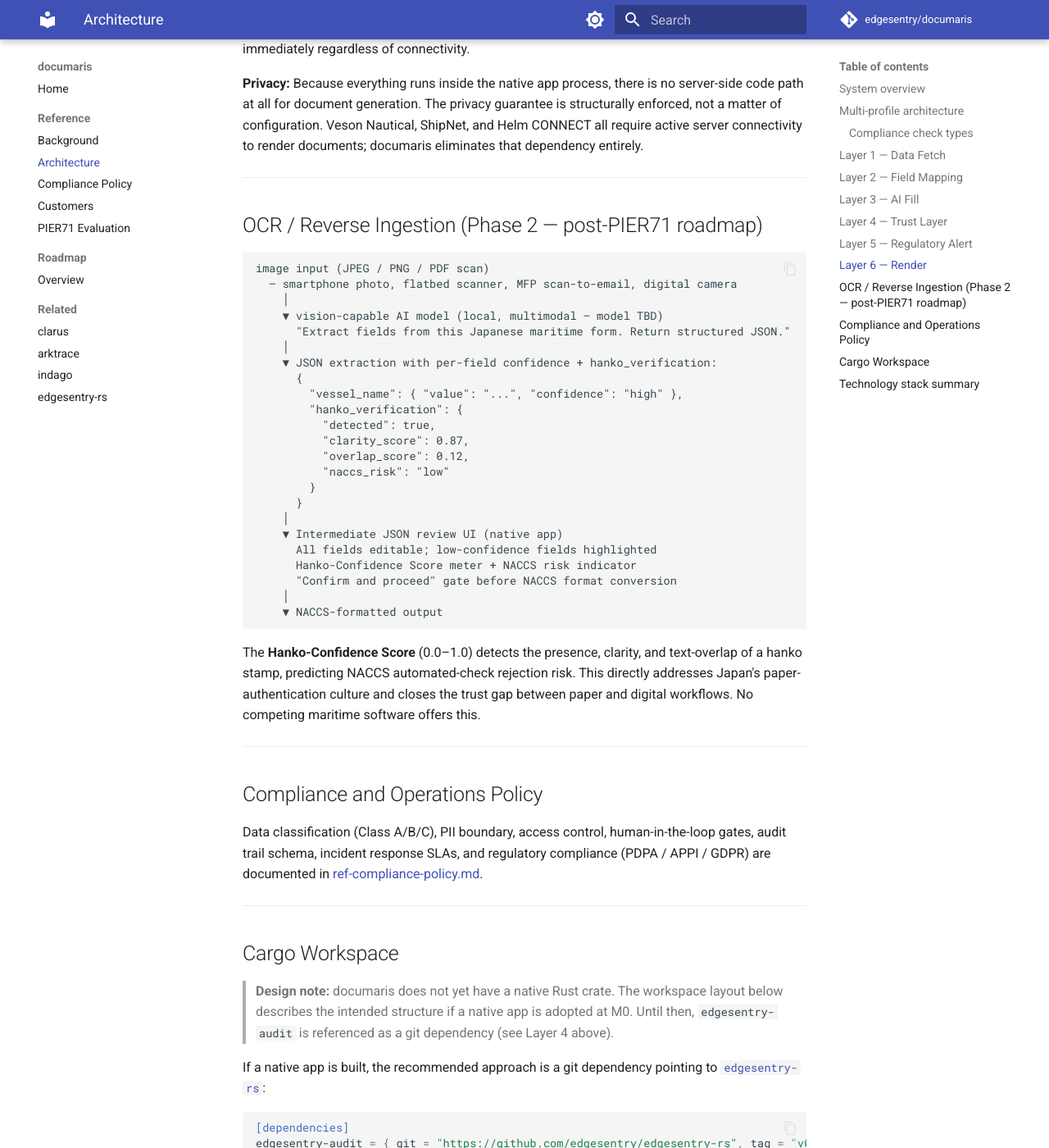
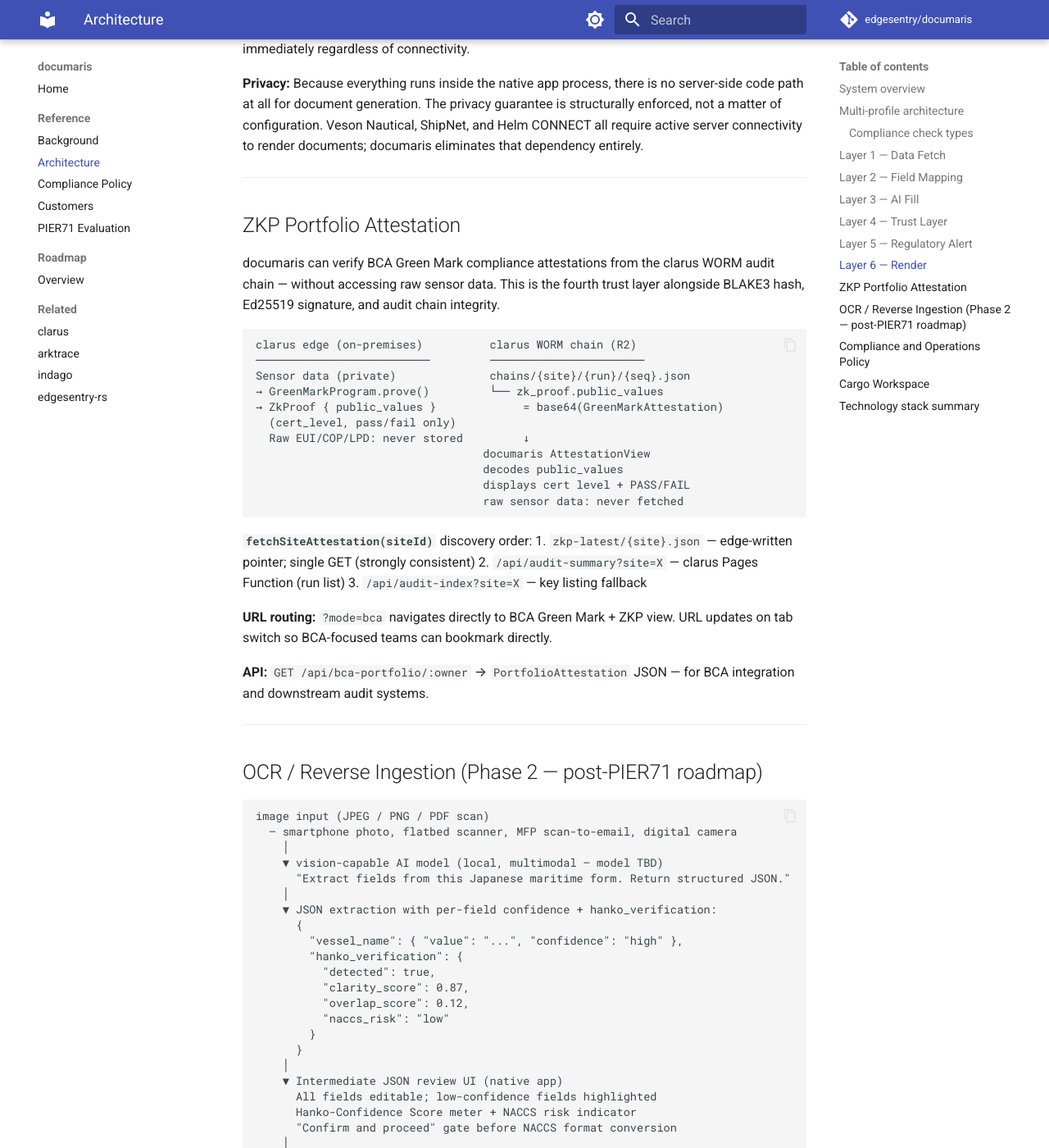
Before and after one commit to edgesentry/documaris, an MkDocs documentation site: the page built from docs/ref-architecture.md, in a window 1280 px wide and 1400 px high, scrolled down 11090 px. Shown: the whole window at 82% size. Built offline with MkDocs 1.6.1 and Material for MkDocs 9.7.7, drawn with Linux system fonts in a browser that asks for light colours; comment, search, counter and statistics services are not loaded.

Commit message:
docs: ZKP Portfolio Attestation — README + architecture reference (#58)
docs: ZKP Portfolio Attestation — README, architecture, gitignore

- README: add ZKP attestation step, BCA Green Mark row, ?mode=bca note
- docs/ref-architecture.md: new ZKP Portfolio Attestation section
- .gitignore: ignore app/tsconfig.tsbuildinfo

Co-authored-by: Claude Sonnet 4.6 <noreply@anthropic.com>

````diff
--- a/docs/ref-architecture.md
+++ b/docs/ref-architecture.md
@@ -282,6 +282,35 @@ flowchart TD
 
 ---
 
+## ZKP Portfolio Attestation
+
+documaris can verify BCA Green Mark compliance attestations from the clarus WORM audit chain — without accessing raw sensor data. This is the fourth trust layer alongside BLAKE3 hash, Ed25519 signature, and audit chain integrity.
+
+```
+clarus edge (on-premises)          clarus WORM chain (R2)
+──────────────────────────         ───────────────────────
+Sensor data (private)              chains/{site}/{run}/{seq}.json
+→ GreenMarkProgram.prove()         └── zk_proof.public_values
+→ ZkProof { public_values }             = base64(GreenMarkAttestation)
+  (cert_level, pass/fail only)
+  Raw EUI/COP/LPD: never stored         ↓
+                                  documaris AttestationView
+                                  decodes public_values
+                                  displays cert level + PASS/FAIL
+                                  raw sensor data: never fetched
+```
+
+**`fetchSiteAttestation(siteId)`** discovery order:
+1. `zkp-latest/{site}.json` — edge-written pointer; single GET (strongly consistent)
+2. `/api/audit-summary?site=X` — clarus Pages Function (run list)
+3. `/api/audit-index?site=X` — key listing fallback
+
+**URL routing:** `?mode=bca` navigates directly to BCA Green Mark + ZKP view. URL updates on tab switch so BCA-focused teams can bookmark directly.
+
+**API:** `GET /api/bca-portfolio/:owner` → `PortfolioAttestation` JSON — for BCA integration and downstream audit systems.
+
+---
+
 ## OCR / Reverse Ingestion (Phase 2 — post-PIER71 roadmap)
 
 ```
````
Also changed, not shown: README.md (+4 -0 lines), 1 other file.
